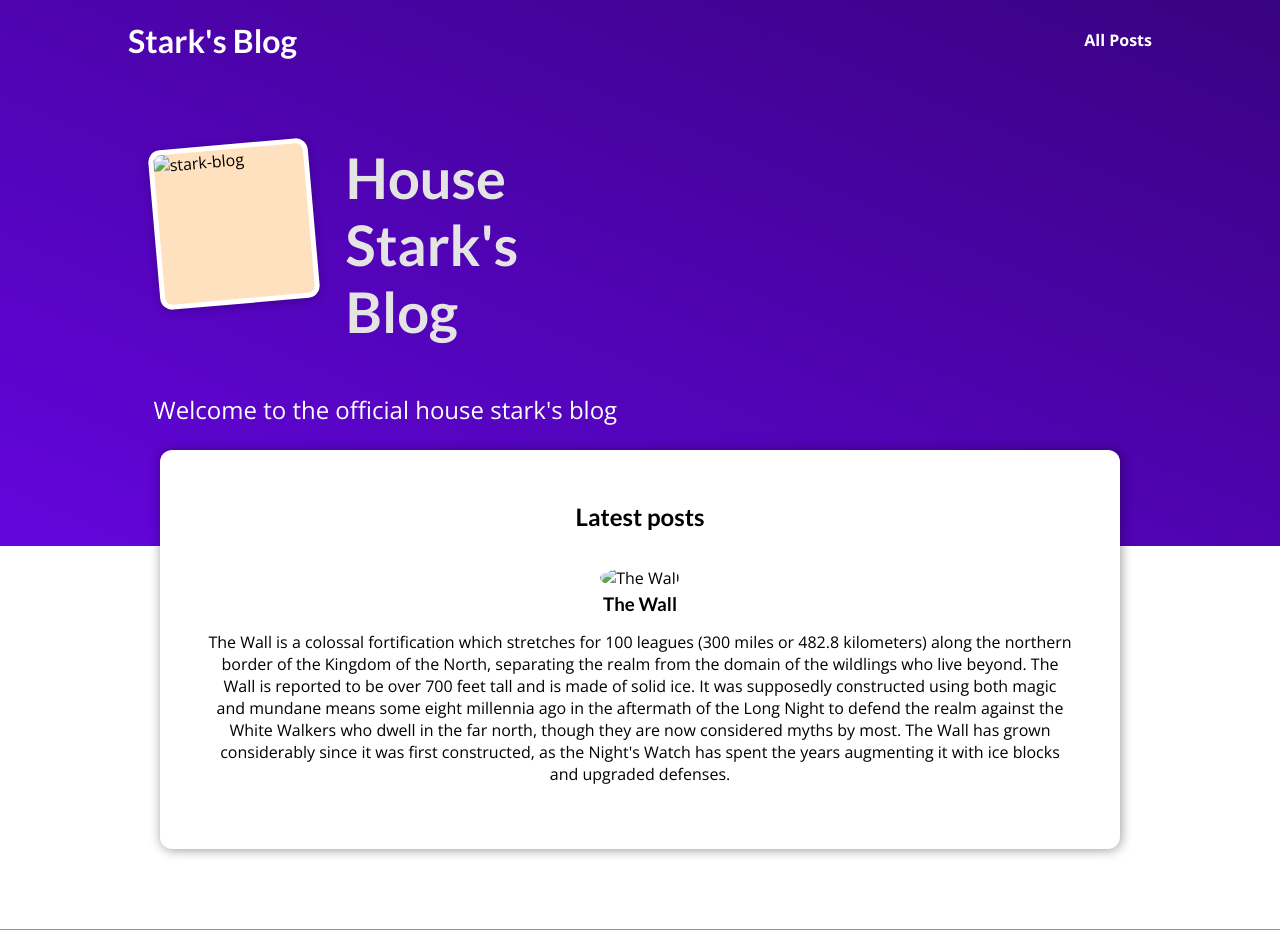
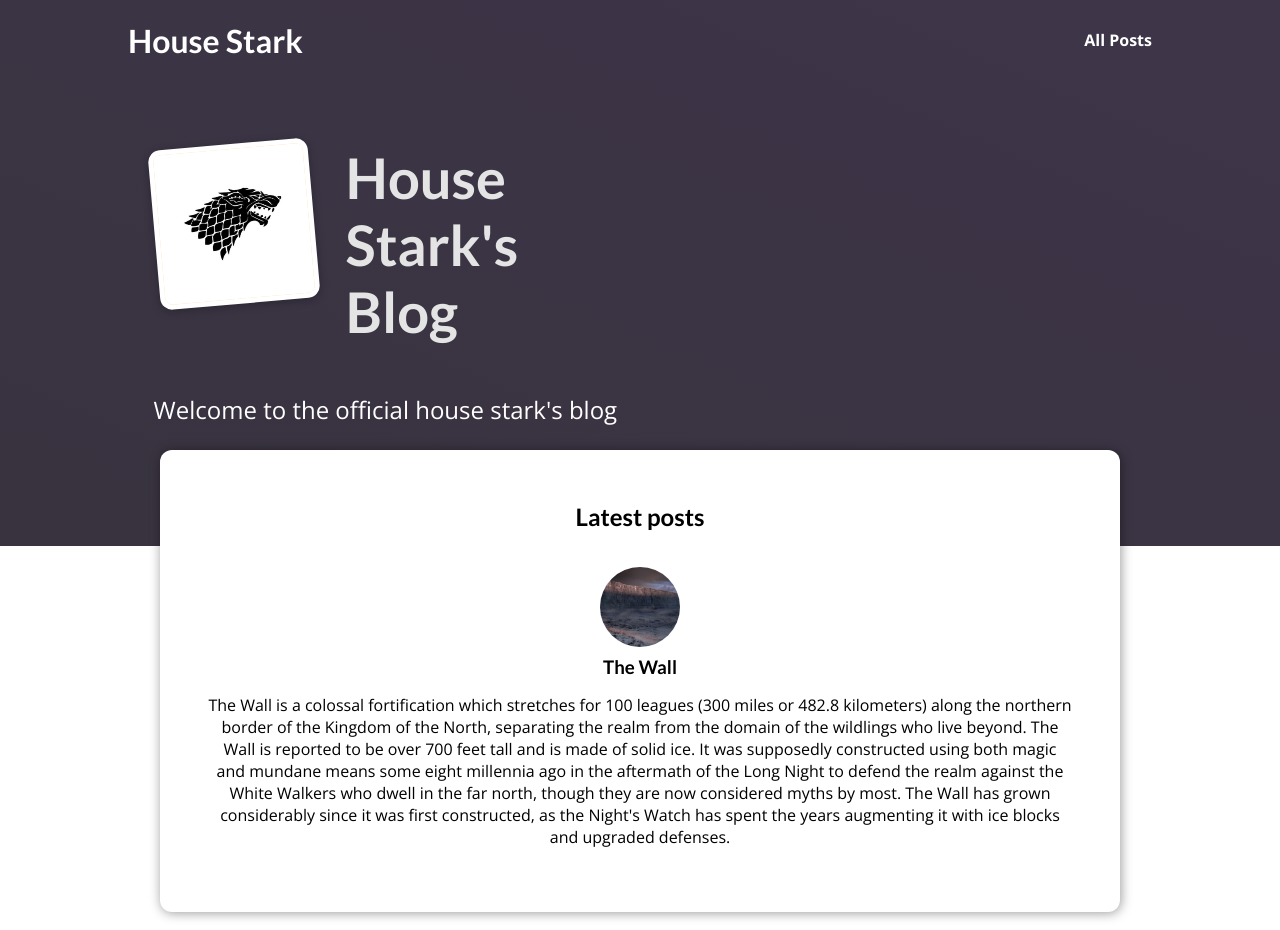
Before and after one commit to alonsocsr/blog_site, a Django app: page / in a window 1280 px wide. Shown: the top 930 px of the page. Run offline with Django 5.2, Linux system fonts and the light colour scheme.

Commit message:
static images added

```diff
--- a/blog/static/blog/index.css
+++ b/blog/static/blog/index.css
@@ -27,7 +27,7 @@
 }
 
 #welcome {
-  background: linear-gradient(to right top, #6305dd, #390281);
+  background: linear-gradient(to right top, #38333f, #3e3549);
   padding: 6rem 12%;
 }
 
--- a/blog/templates/blog/index.html
+++ b/blog/templates/blog/index.html
@@ -11,7 +11,7 @@
 
 {% block content %}
     <header id="main-navigation">
-        <h1><a href="">Stark's Blog</a></h1>
+        <h1><a href="">House Stark</a></h1>
         <nav>
             <a href="">All Posts</a>
         </nav>
@@ -19,7 +19,7 @@
 
     <section id="welcome">
         <header>
-            <img src="" alt="stark-blog">
+            <img src="{% static "images/stark.jpg"%}" alt="stark-blog">
             <h2>House Stark's Blog</h2>
         </header>
         <p>Welcome to the official house stark's blog</p>
@@ -32,7 +32,7 @@
             <li>
                <article class="post">
                     <a href="">
-                        <img src="" alt="The Wall">
+                        <img src={% static "images/The_Wall_from_the_south.webp" %} alt="The Wall">
                         <div class="post__content">
                             <h3>The Wall</h3>
                             <p>The Wall is a colossal fortification which stretches for 100 leagues (300 miles or 482.8 kilometers) along the northern border of the Kingdom of the North, separating the realm from the domain of the wildlings who live beyond. The Wall is reported to be over 700 feet tall and is made of solid ice. It was supposedly constructed using both magic and mundane means some eight millennia ago in the aftermath of the Long Night to defend the realm against the White Walkers who dwell in the far north, though they are now considered myths by most. The Wall has grown considerably since it was first constructed, as the Night's Watch has spent the years augmenting it with ice blocks and upgraded defenses.</p>
```
Also changed, not shown: blog/static/images/The_Wall_from_the_south.webp (added), blog/static/images/stark.jpg (added).
